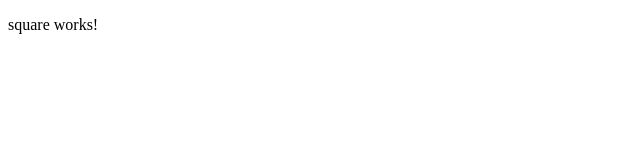
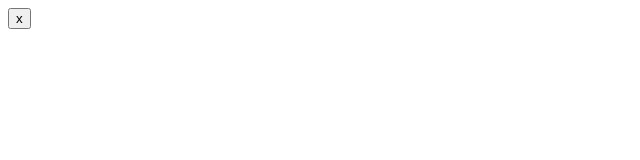
Before and after one commit to BadAllOff/angular-tic-tac-toe, an Angular app: page / in a window 1280 px wide. Shown: the top 160 px of the page, without its empty margins (0-640 px from the left). Built offline with nearby package versions, Linux system fonts and the light colour scheme.

Commit message:
Add: board component

```diff
--- a/src/app/app.component.html
+++ b/src/app/app.component.html
@@ -1,3 +1,3 @@
 
-<app-square></app-square>
+<app-square value='x'></app-square>
 <router-outlet></router-outlet>
--- a/src/app/app.module.ts
+++ b/src/app/app.module.ts
@@ -4,11 +4,13 @@ import { NgModule } from '@angular/core';
 import { AppRoutingModule } from './app-routing.module';
 import { AppComponent } from './app.component';
 import { SquareComponent } from './square/square.component';
+import { BoardComponent } from './board/board.component';
 
 @NgModule({
   declarations: [
     AppComponent,
-    SquareComponent
+    SquareComponent,
+    BoardComponent
   ],
   imports: [
     BrowserModule,
--- /dev/null
+++ b/src/app/board/board.component.html
@@ -0,0 +1 @@
+<p>board works!</p>
--- /dev/null
+++ b/src/app/board/board.component.ts
@@ -0,0 +1,15 @@
+import { Component, OnInit } from '@angular/core';
+
+@Component({
+  selector: 'app-board',
+  templateUrl: './board.component.html',
+  styleUrls: ['./board.component.scss']
+})
+export class BoardComponent implements OnInit {
+
+  constructor() { }
+
+  ngOnInit(): void {
+  }
+
+}
--- a/src/app/square/square.component.ts
+++ b/src/app/square/square.component.ts
@@ -1,14 +1,12 @@
-import { Component, OnInit } from '@angular/core';
+import { Component, OnInit, Input } from '@angular/core';
 
 @Component({
   selector: 'app-square',
   template: `
-    <p>
-      square works!
-    </p>
+  <button>{{ value }}</button>
   `,
   styles: []
 })
 export class SquareComponent {
-
+  @Input() value: 'X' | 'O';
 }
```
Also changed, not shown: src/app/board/board.component.scss (added), 1 other file (tests, documents, lock files or other folders).
